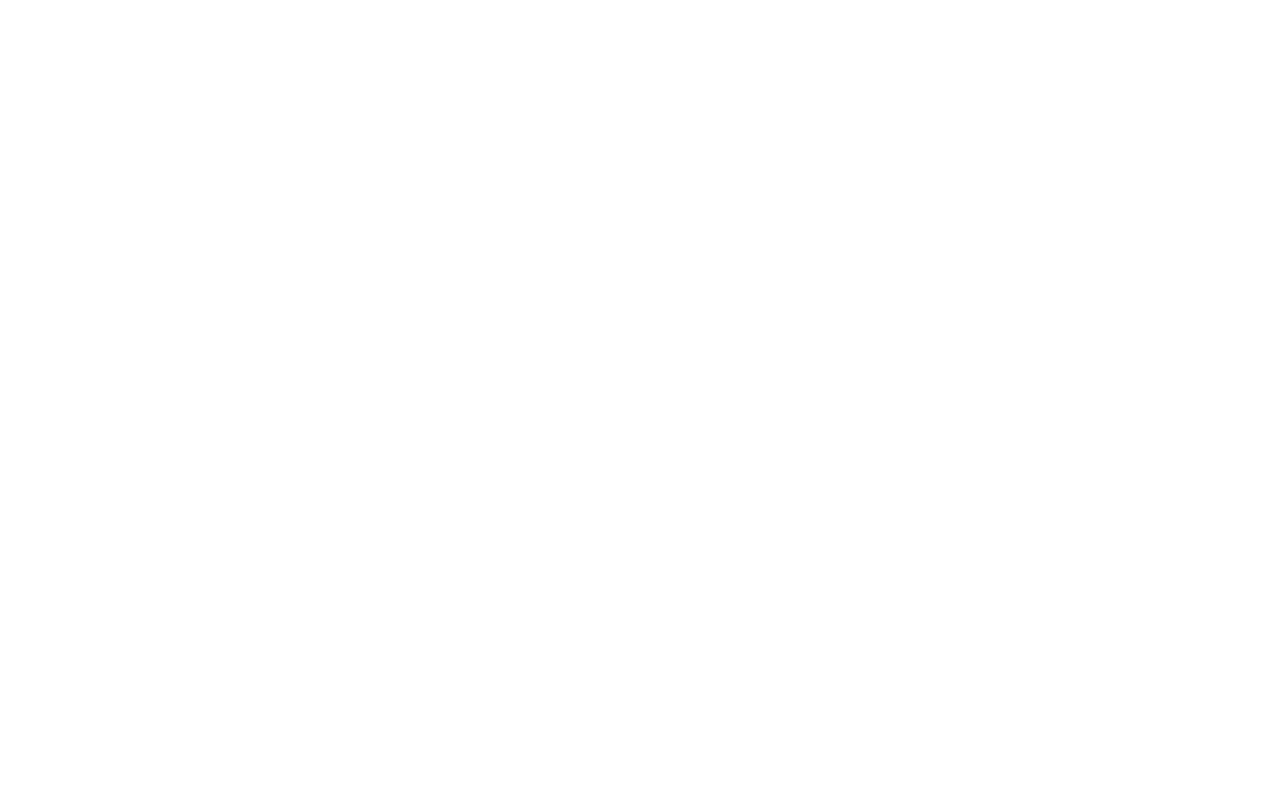
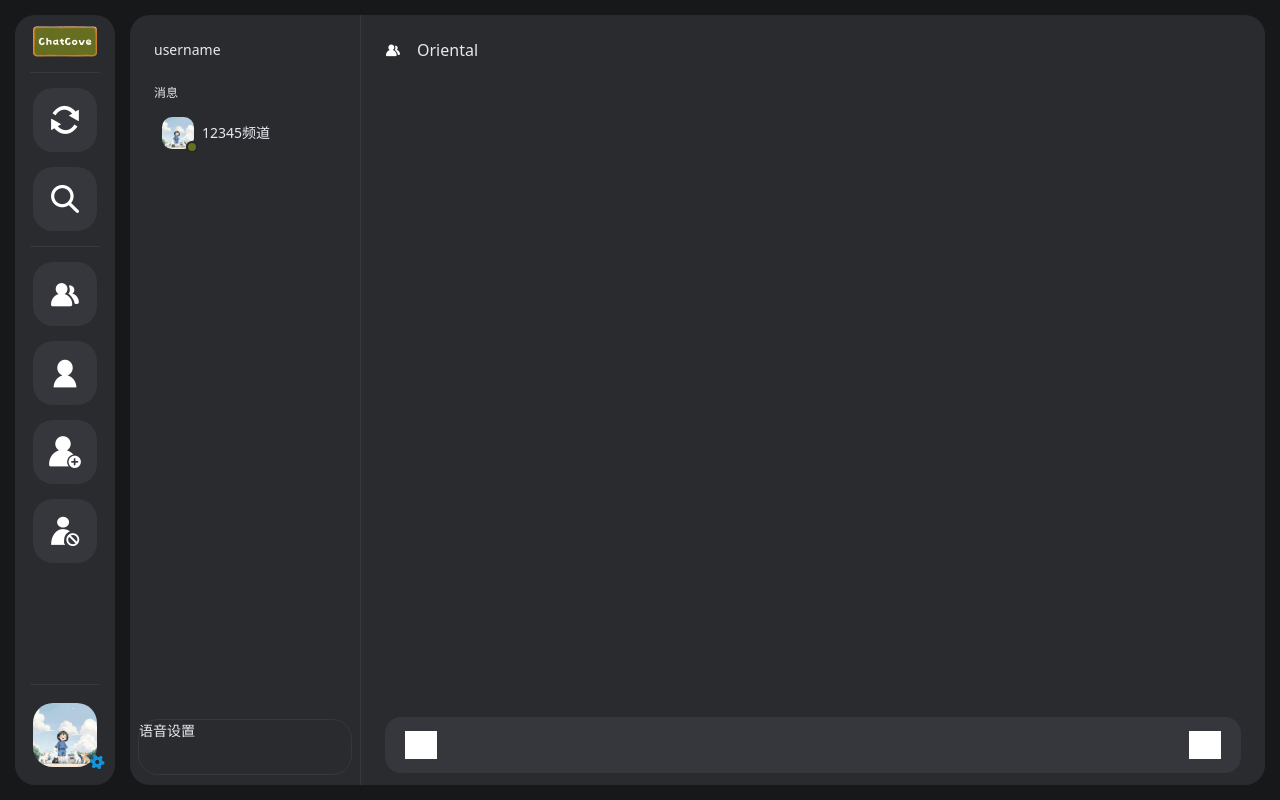
Before and after one commit to oriental1212/ChatCoveApp, a Vue app: page /#/app/friends/privateChat in a window 1280 px wide. Before the commit this address had no page. Built offline with nearby package versions, Linux system fonts and the light colour scheme.

Commit message:
聊天区域代码完善

```diff
--- a/src/components/friends/Sidebar/FriendsSidebar.vue
+++ b/src/components/friends/Sidebar/FriendsSidebar.vue
@@ -1,6 +1,8 @@
 <script setup>
 import { ref } from 'vue'
+import { useRouter } from 'vue-router'
 
+const router = useRouter()
 const buttonFlag = ref(true)
 const buttonActive = ref(false)
 const buttonActiveOver = () => {
@@ -8,6 +10,10 @@
 }
 const buttonChangeOver = () => {
     buttonFlag.value = !buttonFlag.value
+}
+
+const jumpPrivateChatClick = () => {
+    router.push({ path: '/app/friends/privateChat' })
 }
 </script>
 
@@ -19,7 +25,7 @@
             <div class="nav-list-title">消息</div>
             <!-- 内容 -->
             <div class="nav-list-content">
-                <div class="nav-list-item" @mouseover="buttonActiveOver()" @mouseout="buttonActiveOver()">
+                <div class="nav-list-item" @click="jumpPrivateChatClick()" @mouseover="buttonActiveOver()" @mouseout="buttonActiveOver()">
                     <!-- 头像 -->
                     <div class="item-avatar">
                         <div class="avatar-img"></div>
@@ -124,7 +130,7 @@
                 }
             }
             .nav-list-item:hover{
-                transform: scale(1.15);
+                transform: scale(1.05);
                 cursor: pointer;
             }
         }
--- /dev/null
+++ b/src/components/friends/chat/PrivateChat.vue
@@ -0,0 +1,90 @@
+<script setup>
+
+</script>
+
+<template>
+    <div class="private-chat">
+        <div class="message-title">
+            <div class="img"></div>
+            <div class="username">Oriental</div>
+        </div>
+        <div class="main-container"></div>
+        <div class="input-message">
+            <div class="send-container">
+                <div class="send-left"></div>
+                <div class="send-center"></div>
+                <div class="send-right"></div>
+            </div>
+        </div>
+    </div>
+</template>
+
+<style lang="less" scoped>
+.private-chat{
+    width: 100%;
+    height: calc(100vh - 30px);
+    display: flex;
+    flex-direction: column;
+    align-items: center;
+    .message-title{
+        box-sizing: border-box;
+        height: 70px;
+        width: 100%;
+        padding: 0 24px;
+        display: flex;
+        justify-content: flex-start;
+        align-items: center;
+        flex-direction: row;
+        .img{
+            background-image: url('/src/assets/img/Layout/allFriend.png');
+            background-repeat: no-repeat;
+            background-size: 16px;
+            width: 16px;
+            height: 16px;
+            margin-right: 16px;
+        }
+        .username{
+            font-size: 16px;
+            line-height: 22px;
+            color: var(--text-color);
+        }
+    }
+    .main-container{
+        flex: 1
+    }
+    .input-message{
+        box-sizing: border-box;
+        height: 80px;
+        width: 100%;
+        padding: 12px 24px;
+        .send-container{
+            box-sizing: border-box;
+            width: 100%;
+            height: 100%;
+            padding: 12px 20px;
+            border-radius: 16px;
+            background-color: var(--ButtonBackgroundColor);
+            display: flex;
+            justify-content: flex-start;
+            align-items: center;
+            flex-direction: row;
+            .send-left{
+                width: 28px;
+                height: 28px;
+                padding-right: 4px;
+                background-color: white;
+            }
+            .send-center{
+                flex: 1;
+                height: 100%;
+            }
+            .send-right{
+                width: 28px;
+                height: 28px;
+                padding-left: 4px;
+                background-color: white;
+            }
+        }
+    }
+}
+</style>
--- a/src/router/index.js
+++ b/src/router/index.js
@@ -38,6 +38,11 @@
                             name: 'onlineFriends',
                             path: '/app/friends/onlineFriends',
                             component: () => import('@/views/friends/online-friends/OnlineFriends.vue')
+                        },
+                        {
+                            name: 'privateChat',
+                            path: '/app/friends/privateChat',
+                            component: () => import('@/components/friends/chat/PrivateChat.vue')
                         }
                     ]
                 }
```
